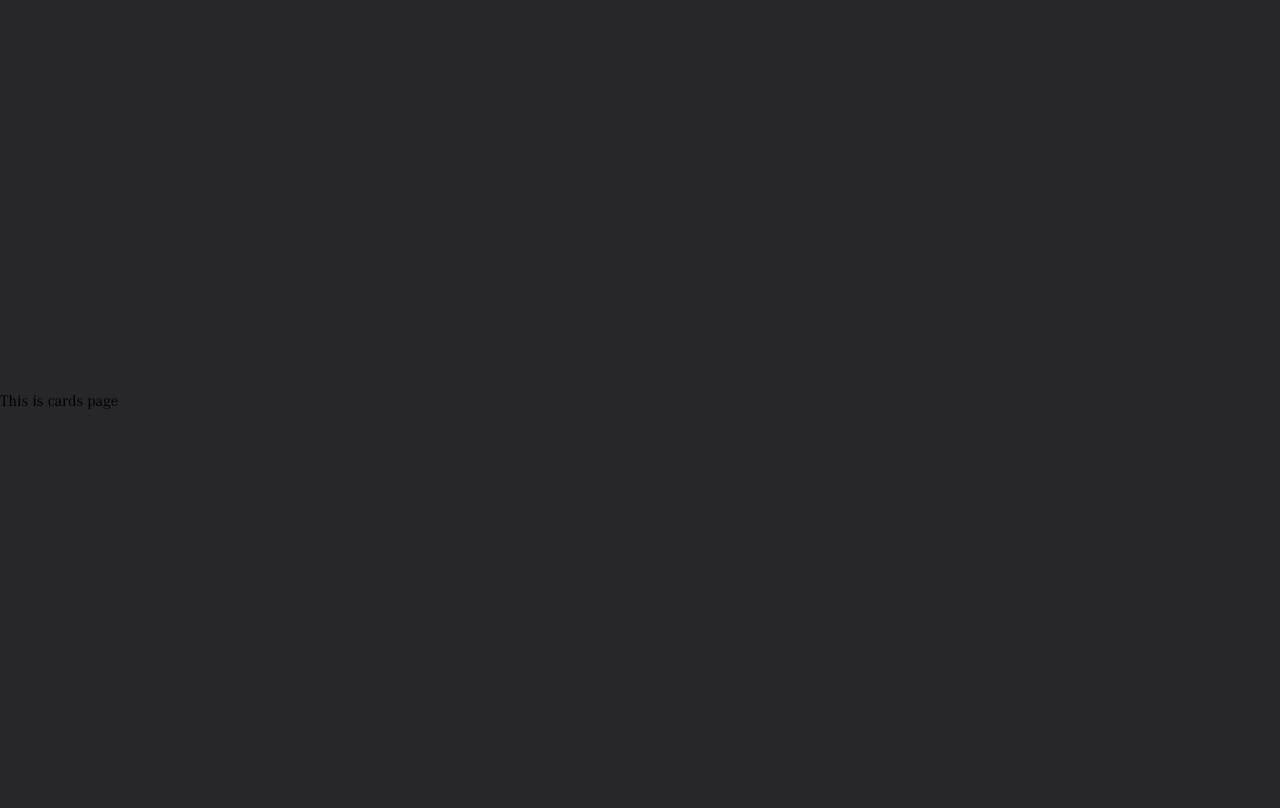
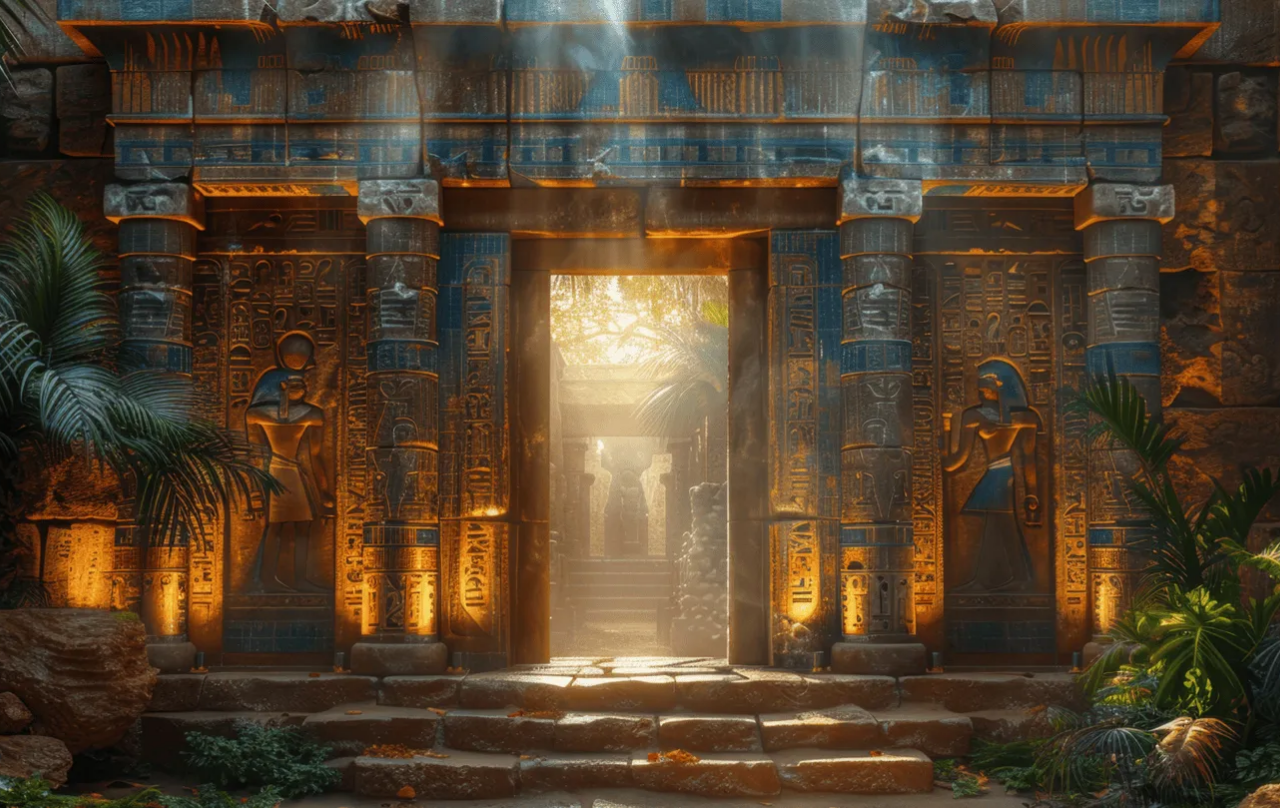
Before and after one commit to NeoScripter/Pyramid-Coins, a React (Vite) app: page / in a window 1280 px wide. Both pictures are taken after a click on the button 308 px from the left and 410 px from the top of the page. Built offline with nearby package versions, Linux system fonts and the light colour scheme.

Commit message:
start cards page

```diff
--- a/src/assets/styles.css
+++ b/src/assets/styles.css
@@ -37,6 +37,12 @@
     .coin-hover {
         animation: coin-hover 850ms ease-in-out;
     }
+    .disappear {
+        animation: fade-out 1000ms ease-in-out;
+    }
+    .appear {
+        animation: fade-in 1000ms ease-in-out;
+    }
 }
 
 @keyframes coin-hover {
@@ -53,3 +59,25 @@
         z-index: 10;
     }
 }
+
+@keyframes fade-in {
+    0% {
+        transform: scale(0.75);
+        opacity: 0%;
+    }
+    100% {
+        transform: scale(1);
+        opacity: 100%;
+    }
+}
+
+@keyframes fade-out {
+    0% {
+        transform: scale(1);
+        opacity: 100%;
+    }
+    100% {
+        transform: scale(1.4);
+        opacity: 0%;
+    }
+}
--- a/src/pages/cards.tsx
+++ b/src/pages/cards.tsx
@@ -1,4 +1,19 @@
+import { cc } from '@/utils/cc';
+import { useState } from 'react';
+import background from '@/assets/images/cards/cards-bg.webp';
 
 export default function Cards() {
-    return <div>This is cards page</div>
+    const [isAppearing, setIsAppearing] = useState(true);
+
+    return (
+        <main
+            className={cc(
+                'h-202 mx-auto max-w-360 bg-center flex items-center justify-center bg-no-repeat bg-cover pt-18 pl-18 pb-15 pr-23',
+                isAppearing ? 'appear' : 'disappear'
+            )}
+            style={{ backgroundImage: `url(${background})` }}
+        >
+            {' '}
+        </main>
+    );
 }
--- a/src/pages/entry.tsx
+++ b/src/pages/entry.tsx
@@ -3,6 +3,8 @@ import leftBtn from '@/assets/images/entry/entry-btn-1.webp';
 import rightBtn from '@/assets/images/entry/entry-btn-2.webp';
 import leftBtnTitle from '@/assets/images/entry/btn-1-title.webp';
 import rightBtnTitle from '@/assets/images/entry/btn-2-title.webp';
+import { useState } from 'react';
+import { cc } from '@/utils/cc';
 
 type EntryProps = {
     handleRefClick: () => void;
@@ -12,14 +14,26 @@ export default function Entry({
     handleNoRefClick,
     handleRefClick,
 }: EntryProps) {
+    const [isAppearing, setIsAppearing] = useState(true);
+
+    function handleRef() {
+        setIsAppearing(false);
+        setTimeout(() => handleRefClick(), 500);
+    }
+
+    function handleNoRef() {
+        setIsAppearing(false);
+        setTimeout(() => handleNoRefClick(), 500);
+    }
+
     return (
         <main
-            className="h-202 mx-auto max-w-360 bg-center flex items-center justify-center bg-no-repeat bg-cover pt-18 pl-18 pb-15 pr-23"
+            className={cc("h-202 mx-auto max-w-360 bg-center flex items-center justify-center bg-no-repeat bg-cover pt-18 pl-18 pb-15 pr-23", isAppearing ? 'appear' : 'disappear')}
             style={{ backgroundImage: `url(${background})` }}
         >
             <div className="flex items-center justify-between w-300">
                 <button
-                    onClick={handleRefClick}
+                    onClick={handleRef}
                     className="w-118 h-42.25 flex items-center justify-center bg-no-repeat bg-contain cursor-pointer transition-scale duration-300 ease-in-out hover:scale-110"
                     style={{ backgroundImage: `url(${leftBtn})` }}
                 >
@@ -30,7 +44,7 @@ export default function Entry({
                     />
                 </button>
                 <button
-                    onClick={handleNoRefClick}
+                    onClick={handleNoRef}
                     className="w-118 h-42.25 flex items-center justify-center bg-no-repeat bg-contain cursor-pointer transition-scale duration-300 ease-in-out hover:scale-110"
                     style={{ backgroundImage: `url(${rightBtn})` }}
                 >
--- a/src/pages/pyramid.tsx
+++ b/src/pages/pyramid.tsx
@@ -8,11 +8,12 @@ import { generateCoinRows } from '@/utils/generate-rows';
 import CoinCopy, { CoinCopyProps } from '@/components/coin-copy';
 import { useCoinPrizes } from '@/hooks/use-coin-prices';
 import { getRandomItem } from '@/utils/get-random-item';
+import { cc } from '@/utils/cc';
 
 type PyramidProps = {
     resetGame: () => void;
-}
-export default function Pyramid({resetGame}: PyramidProps) {
+};
+export default function Pyramid({ resetGame }: PyramidProps) {
     const [openScroll, setOpenScroll] = useState(false);
     const [flipAll, setFlipAll] = useState(false);
     const [canAnimate, setCanAnimate] = useState(true);
@@ -24,6 +25,7 @@ export default function Pyramid({resetGame}: PyramidProps) {
         'bronze' | 'golden' | 'silver' | null
     >();
     const { golden, silver, bronze } = useCoinPrizes();
+    const [isAppearing, setIsAppearing] = useState(true);
 
     function reset() {
         setOpenScroll(false);
@@ -51,7 +53,7 @@ export default function Pyramid({resetGame}: PyramidProps) {
             case 'bronze':
                 return getRandomItem(bronze);
         }
-    }, [winningCoin])
+    }, [winningCoin]);
 
     function animateCoinFlight(
         startTop: number,
@@ -77,13 +79,16 @@ export default function Pyramid({resetGame}: PyramidProps) {
                 image,
                 shouldExpand: true,
             });
-
         }, 500);
 
         setTimeout(() => {
             setFlipAll(true);
             setOpenScroll(true);
         }, 3500);
+
+        setTimeout(() => {
+            setIsAppearing(false);
+        }, 9500);
         setTimeout(() => {
             reset();
         }, 10000);
@@ -91,7 +96,10 @@ export default function Pyramid({resetGame}: PyramidProps) {
 
     return (
         <main
-            className="h-202 mx-auto max-w-360 bg-center bg-no-repeat bg-cover pt-18 pl-18 pb-15 pr-23"
+            className={cc(
+                'h-202 mx-auto max-w-360 bg-center bg-no-repeat bg-cover pt-18 pl-18 pb-15 pr-23',
+                isAppearing ? 'appear' : 'disappear'
+            )}
             style={{ backgroundImage: `url(${background})` }}
         >
             <div className="flex items-center justify-between h-full">
```
Also changed, not shown: src/assets/images/cards/cards-bg.webp (added).
